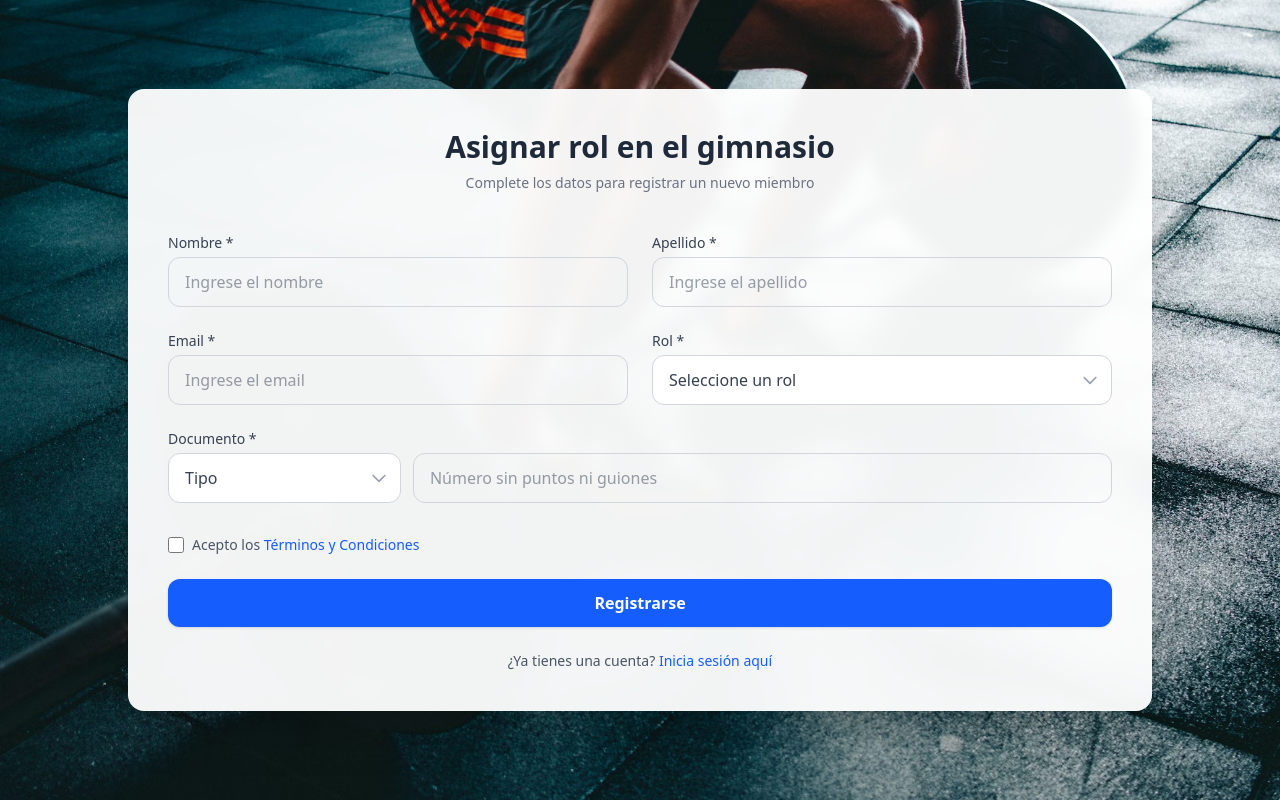
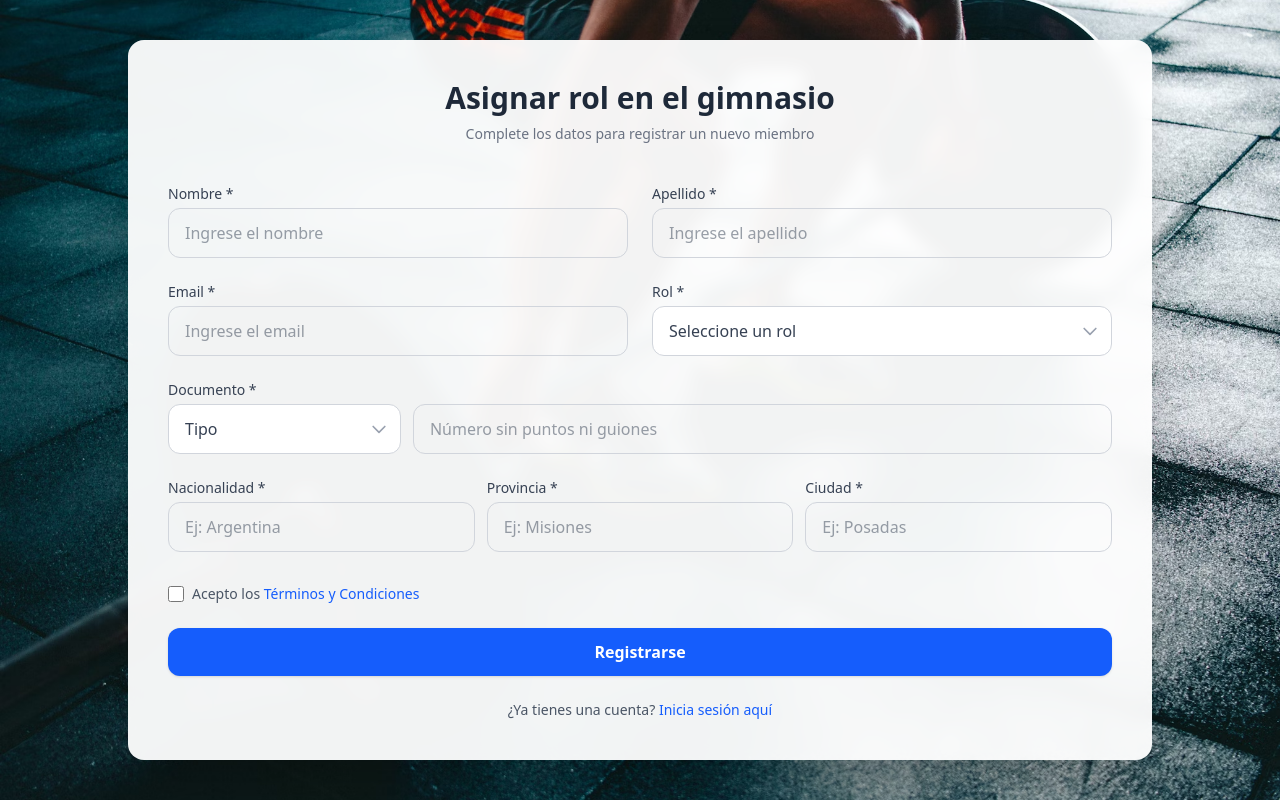
Before and after one commit to matias240895DC/Sistemas_Ecommers, an Angular app in the folder clients/: page /registro in a window 1280 px wide. Built offline with nearby package versions, Linux system fonts and the light colour scheme.

Commit message:
Agregado de campos: Nacionalidad, Provincia y Localidad en formulario de nuevo-registro

```diff
--- a/clients/src/app/auth/auth/nuevo-registro/nuevo-registro.html
+++ b/clients/src/app/auth/auth/nuevo-registro/nuevo-registro.html
@@ -45,7 +45,6 @@
                         <option>Maestranza</option>
                         <option>Socio</option>
                     </select>
-                    <!-- Icono de flecha personalizada -->
                     <svg class="absolute right-3 top-1/2 -translate-y-1/2 text-gray-400 pointer-events-none"
                         xmlns="http://www.w3.org/2000/svg" fill="none" viewBox="0 0 24 24" stroke-width="2"
                         stroke="currentColor" width="20" height="20">
@@ -76,6 +75,25 @@
                 </div>
             </div>
 
+            <!-- Nacionalidad / Provincia / Ciudad -->
+            <div class="col-span-2 flex gap-3">
+                <div class="w-1/3">
+                    <label class="block text-gray-700 text-sm mb-1">Nacionalidad *</label>
+                    <input type="text" placeholder="Ej: Argentina" required
+                        class="text-gray-700 w-full px-4 py-3 border border-gray-300 rounded-xl focus:ring-2 focus:ring-blue-400 focus:outline-none" />
+                </div>
+                <div class="w-1/3">
+                    <label class="block text-gray-700 text-sm mb-1">Provincia *</label>
+                    <input type="text" placeholder="Ej: Misiones" required
+                        class="text-gray-700 w-full px-4 py-3 border border-gray-300 rounded-xl focus:ring-2 focus:ring-blue-400 focus:outline-none" />
+                </div>
+                <div class="w-1/3">
+                    <label class="block text-gray-700 text-sm mb-1">Ciudad *</label>
+                    <input type="text" placeholder="Ej: Posadas" required
+                        class="text-gray-700 w-full px-4 py-3 border border-gray-300 rounded-xl focus:ring-2 focus:ring-blue-400 focus:outline-none" />
+                </div>
+            </div>
+
             <!-- Términos -->
             <div class="col-span-2 flex items-center mt-2">
                 <input id="terms" type="checkbox" required
```
